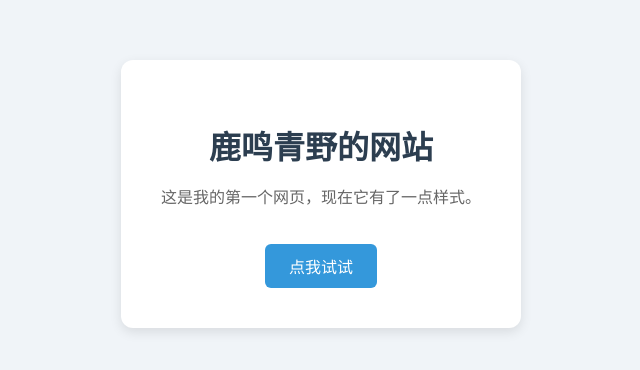
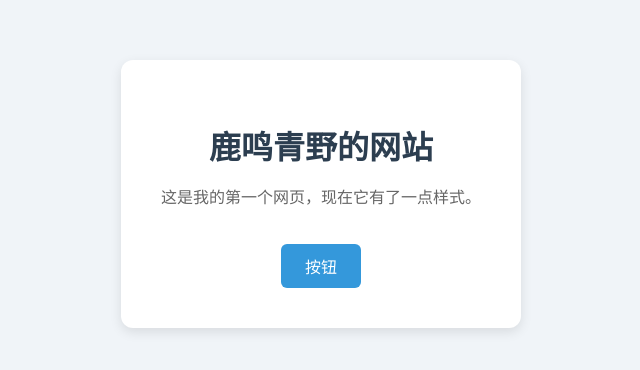
Before and after one commit to starer-code/zero-to-tech, a plain HTML site: page index.html in a window 1280 px wide. Shown: the part 206-576 px from the top of the page, without its empty margins (319-959 px from the left). Drawn offline with Linux system fonts and the light colour scheme.

Commit message:
修改按钮

```diff
--- a/index.html
+++ b/index.html
@@ -9,7 +9,7 @@
     <div class="card">
       <h1>鹿鸣青野的网站</h1>
       <p id="msg">这是我的第一个网页，现在它有了一点样式。</p>
-      <button onclick="changeText()">点我试试</button>
+      <button onclick="changeText()">按钮</button>
     </div>
 
     <script src="script.js"></script>
```
